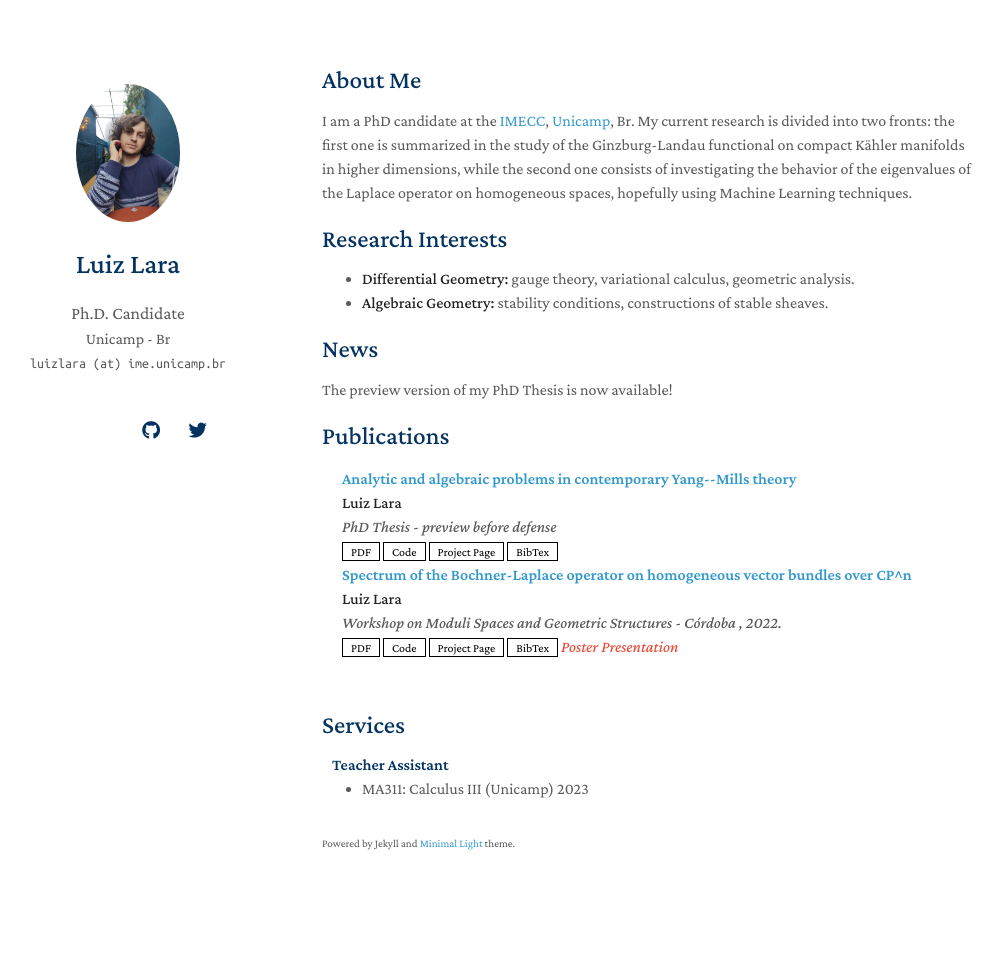
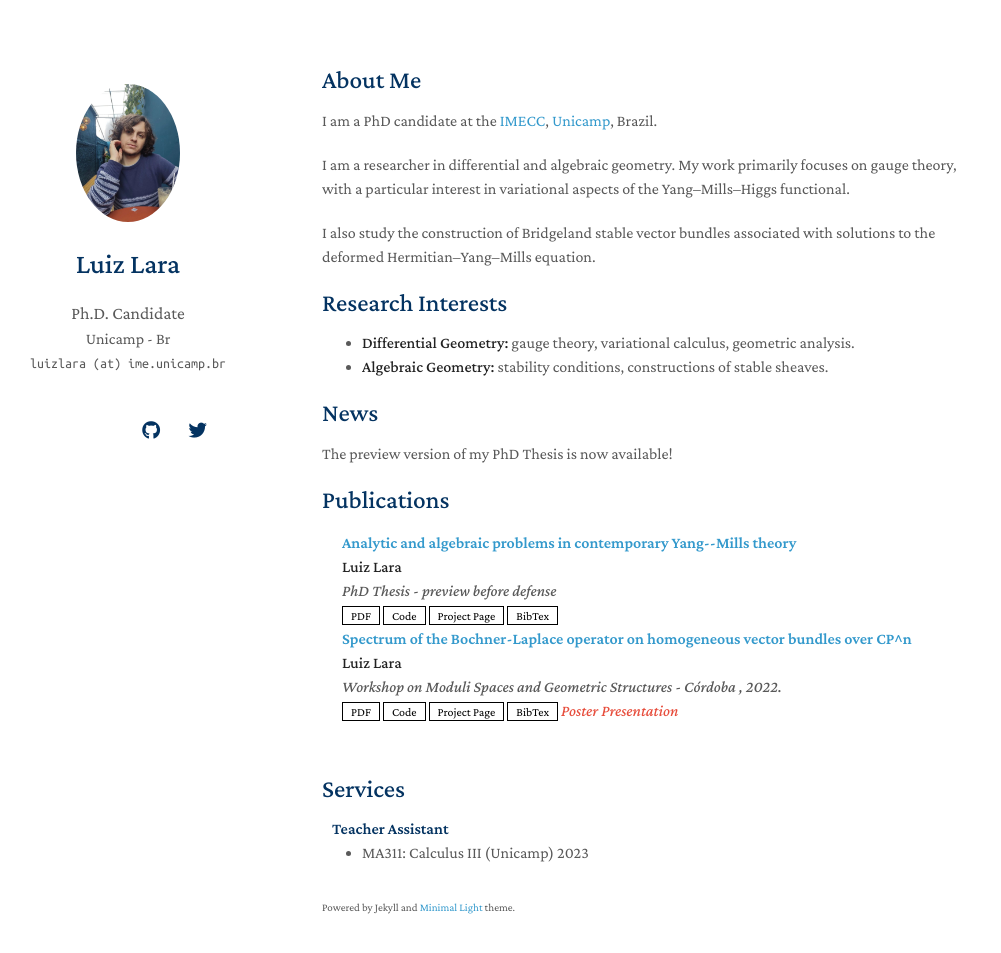
Before and after one commit to LuizLara1/luizlara-home, a Jekyll site: the page built from index.md, in a window 1280 px wide and 988 px high. Shown: the top 953 px of the window, without its empty margins (148-1149 px from the left). Built offline with Jekyll 4.4.1, drawn with Linux system fonts in a browser that asks for light colours; nearby versions of some CDN libraries; a style sheet for code colours, icons or effects is not loaded; our own code applies the rules of GitHub Pages for plain Markdown files.

Commit message:
modified:   index.md

```diff
--- a/index.md
+++ b/index.md
@@ -6,7 +6,12 @@ unicamp: https://www.unicamp.br/unicamp/index.php/english
 
 ## About Me
 
-I am a PhD candidate at the <a href="{{page.imecc}}">IMECC</a>, <a href="{{page.unicamp}}">Unicamp</a>, Br. My current research is divided into two fronts: the first one is summarized in the study of the Ginzburg-Landau functional on compact Kähler manifolds in higher dimensions, while the second one consists of investigating the behavior of the eigenvalues of the Laplace operator on homogeneous spaces, hopefully using Machine Learning techniques.
+I am a PhD candidate at the <a href="{{page.imecc}}">IMECC</a>, <a href="{{page.unicamp}}">Unicamp</a>, Brazil.
+
+I am a researcher in differential and algebraic geometry. My work primarily focuses on gauge theory, with a particular interest in variational aspects of the Yang–Mills–Higgs functional.
+
+
+I also study the construction of Bridgeland stable vector bundles associated with solutions to the deformed Hermitian–Yang–Mills equation.
 
 ## Research Interests
 
```
